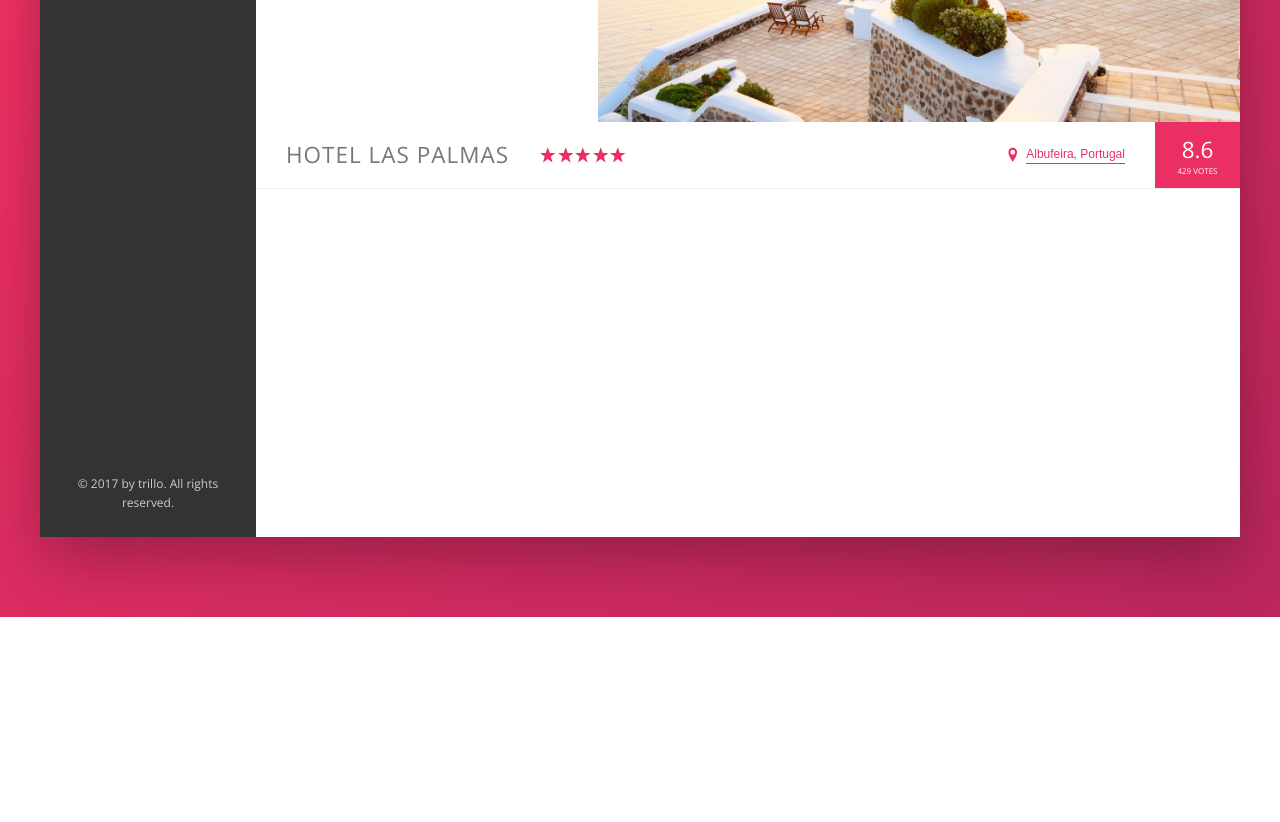
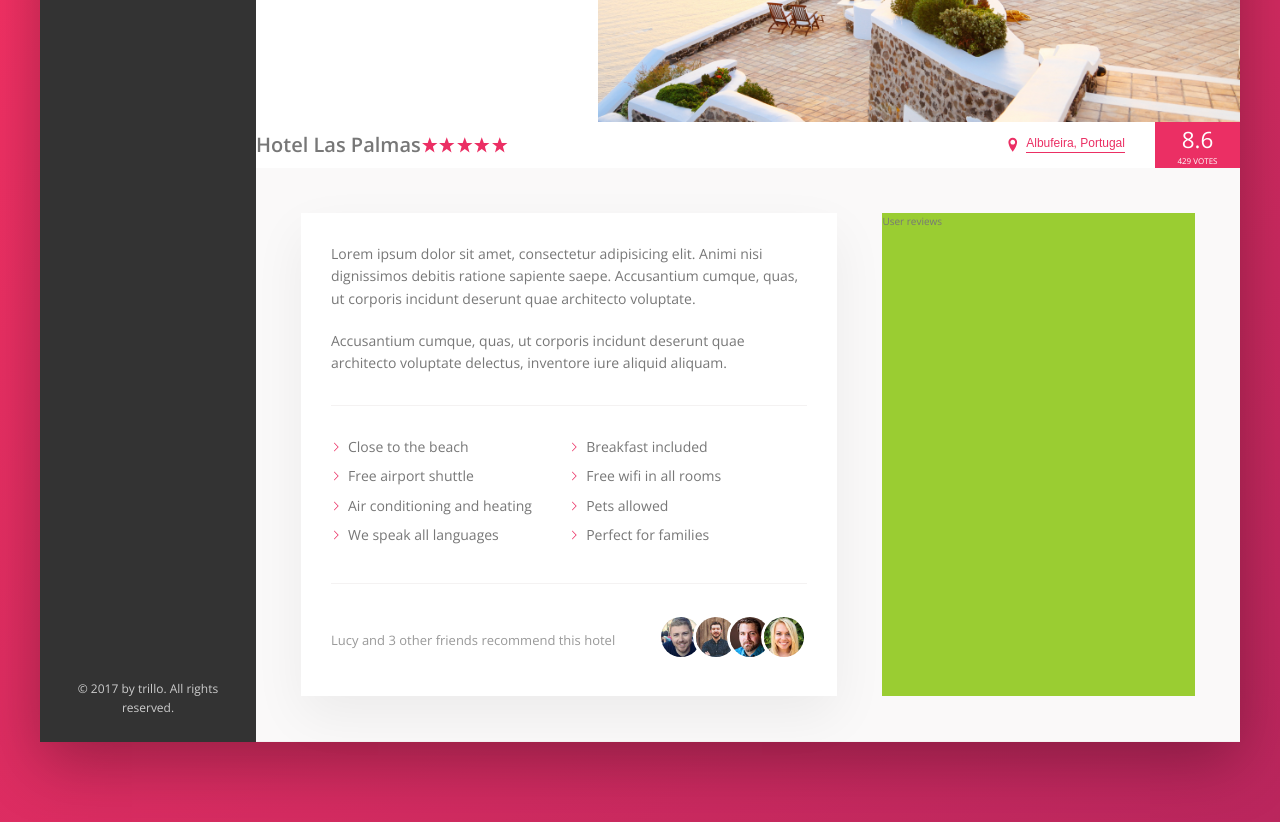
Before and after one commit to tylercoen/trillo, a website: page index.html in a window 1280 px wide. Shown: the part 413-1235 px from the top of the page. Before the commit the page ends 1030 px from the top, so only its background shows below. Drawn offline with nearby package versions, Linux system fonts and the light colour scheme.

Commit message:
Add files via upload

```diff
--- a/index.html
+++ b/index.html
@@ -146,6 +146,58 @@
               <div class="overview__rating-count">429 votes</div>
             </div>
           </div>
+          <div class="detail">
+            <div class="description">
+              <p class="paragraph">
+                Lorem ipsum dolor sit amet, consectetur adipisicing elit. Animi
+                nisi dignissimos debitis ratione sapiente saepe. Accusantium
+                cumque, quas, ut corporis incidunt deserunt quae architecto
+                voluptate.
+              </p>
+              <p class="paragraph">
+                Accusantium cumque, quas, ut corporis incidunt deserunt quae
+                architecto voluptate delectus, inventore iure aliquid aliquam.
+              </p>
+              <ul class="list">
+                <li class="list__item">Close to the beach</li>
+                <li class="list__item">Breakfast included</li>
+                <li class="list__item">Free airport shuttle</li>
+                <li class="list__item">Free wifi in all rooms</li>
+                <li class="list__item">Air conditioning and heating</li>
+                <li class="list__item">Pets allowed</li>
+                <li class="list__item">We speak all languages</li>
+                <li class="list__item">Perfect for families</li>
+              </ul>
+              <div class="recommend">
+                <p class="recommend__count">
+                  Lucy and 3 other friends recommend this hotel
+                </p>
+                <div class="recommend__friends">
+                  <img
+                    src="/img/user-3.jpg"
+                    alt="Friend 1"
+                    class="recommend__photo"
+                  />
+                  <img
+                    src="/img/user-4.jpg"
+                    alt="Friend 2"
+                    class="recommend__photo"
+                  />
+                  <img
+                    src="/img/user-5.jpg"
+                    alt="Friend 3"
+                    class="recommend__photo"
+                  />
+                  <img
+                    src="/img/user-6.jpg"
+                    alt="Friend 4"
+                    class="recommend__photo"
+                  />
+                </div>
+              </div>
+            </div>
+            <div class="user-reviews">User reviews</div>
+          </div>
         </main>
       </div>
     </div>
--- a/sass/_base.scss
+++ b/sass/_base.scss
@@ -29,6 +29,8 @@ Grey dark 3: #999
   --color-grey-dark-2: #777;
   --color-grey-dark-3: #999;
   --shadow-dark: 0 2rem 6rem rgba(0, 0, 0, 0.3);
+  --shadow-light: 0 2rem 5rem rgba(0, 0, 0, 0.06);
+  --line: 1px solid var(--color-grey-light-2);
 }
 
 * {
--- a/sass/_components.scss
+++ b/sass/_components.scss
@@ -192,9 +192,7 @@
 .overview {
   display: flex;
   align-items: center;
-  border-bottom: 1px solid var(--color-grey-light-2);
-
-  &__heading {
+  border-bottom: var(--line) &__heading {
     font-size: 2.25rem;
     font-weight: 300;
     text-transform: uppercase;
@@ -285,3 +283,72 @@
     box-shadow: none;
   }
 }
+/////////////////////////////////////
+// PARAPGRAH
+.paragraph:not(:last-of-type) {
+  margin-bottom: 2rem;
+}
+
+/////////////////////////////////////
+// LIST
+.list {
+  list-style: none;
+  margin: 3rem 0;
+  padding: 3rem 0;
+  border-top: var(--line);
+  border-bottom: var(--line);
+
+  display: flex;
+  flex-wrap: wrap;
+
+  &__item {
+    flex: 0 0 50%;
+    margin-bottom: 0.7rem;
+  }
+  &__item:before {
+    content: "";
+    display: inline-block;
+    height: 1rem;
+    width: 1rem;
+    margin-right: 0.7rem;
+
+    //older browsers
+    //background-image: url(../img/chevron-thin-right.svg);
+    //background-size: cover;
+
+    //Newer browsers - masks
+    background-color: var(--color-primary);
+    -webkit-mask-image: url(../img/chevron-thin-right.svg);
+    -webkit-mask-size: cover;
+    mask-image: url(../img/chevron-thin-right.svg);
+    mask-size: cover;
+  }
+}
+
+/////////////////////////////////////
+// RECOMMEND
+.recommend {
+  font-size: 1.3rem;
+  color: var(--color-grey-dark-3);
+  display: flex;
+  align-items: center;
+
+  &__count {
+    margin-right: auto;
+  }
+
+  &__friends {
+  }
+
+  &__photo {
+    box-sizing: content-box;
+    height: 4rem;
+    width: 4rem;
+    border-radius: 50%;
+    border: 3px solid #fff;
+
+    &:not(:last-child) {
+      margin-right: -1.5rem;
+    }
+  }
+}
--- a/sass/_layout.scss
+++ b/sass/_layout.scss
@@ -10,7 +10,7 @@
   font-size: 1.4rem;
   height: 7rem;
   background-color: #fff;
-  border-bottom: 1px solid var(--color-grey-light-2);
+  border-bottom: var(--line);
   display: flex;
   justify-content: space-between;
   align-items: center;
@@ -31,5 +31,23 @@
 .hotel-view {
   background-color: #fff;
   flex: 1;
-  height: 80rem;
 }
+
+.detail {
+  display: flex;
+  padding: 4.5rem;
+  background-color: var(--color-grey-light-1);
+  border-bottom: var(--line);
+}
+.description {
+  font-size: 1.4rem;
+  background-color: #fff;
+  padding: 3rem;
+  flex: 0 0 60%;
+  margin-right: 4.5rem;
+  box-shadow: var(--shadow-light);
+}
+.user-reviews {
+  background-color: yellowgreen;
+  flex: 1;
+}
```
Also changed, not shown: css/style.css.
